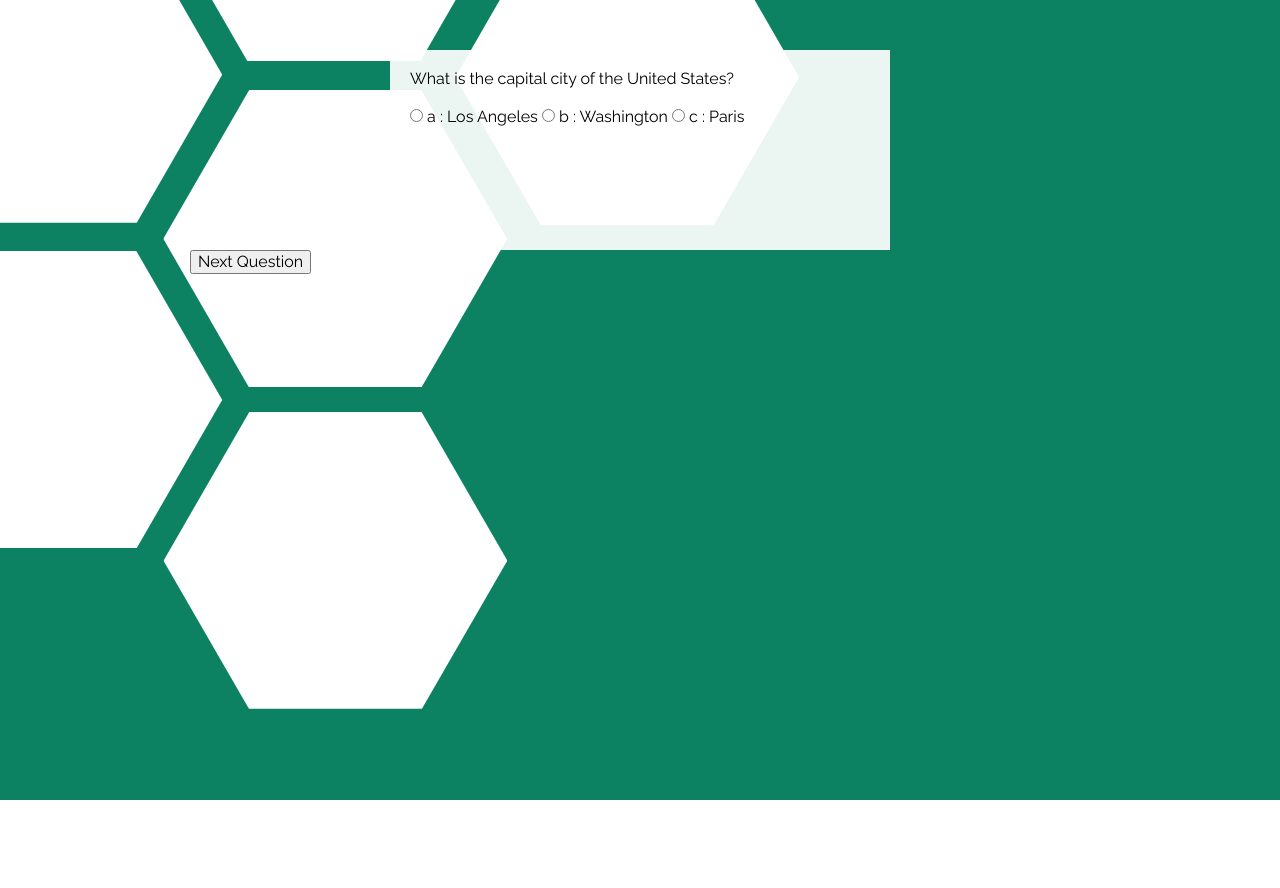
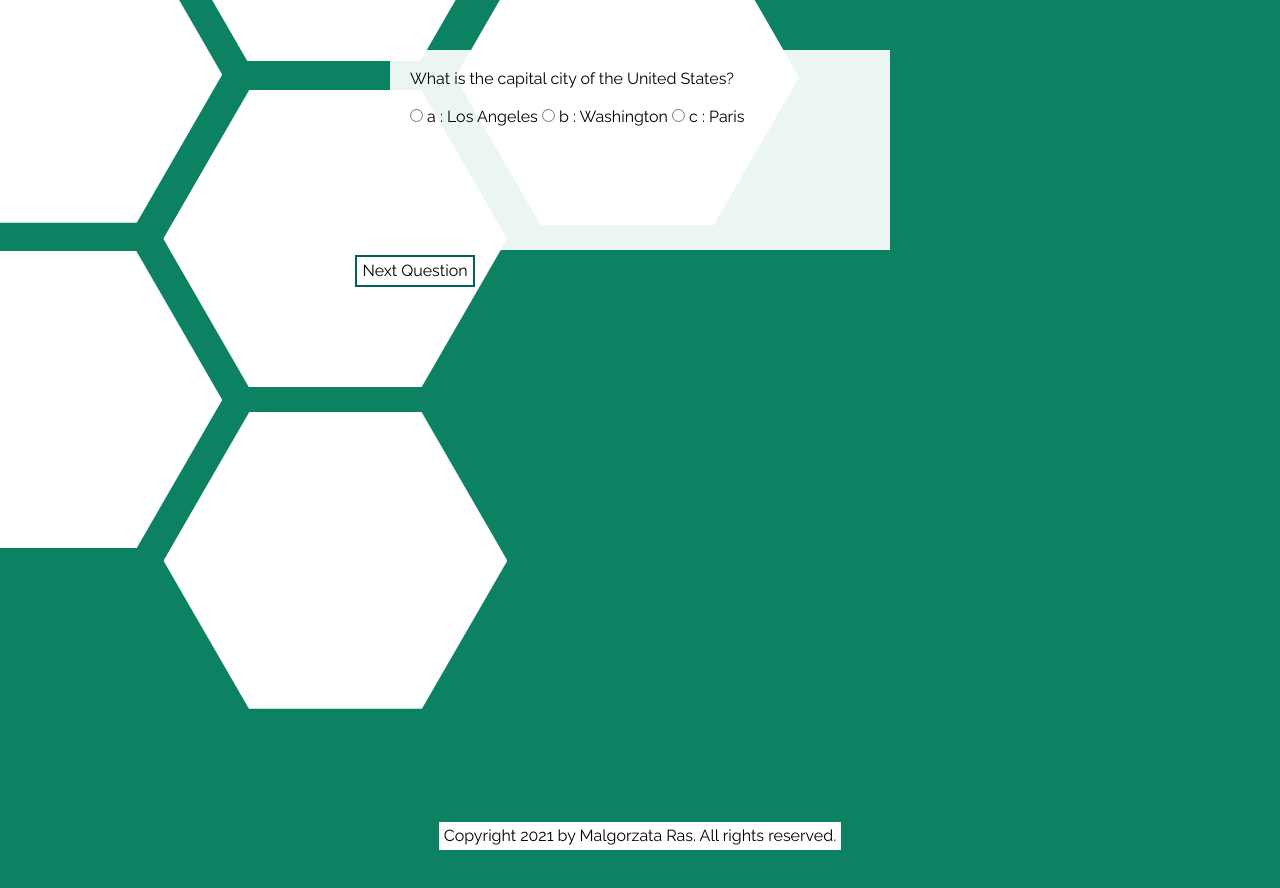
Before and after one commit to Gosia-Ras/Quiz-in-JavaScript, a plain HTML site: page index.html in a window 1280 px wide. Before the commit the page ends 800 px from the top, so only its background shows below. Drawn offline with nearby package versions, Linux system fonts and the light colour scheme.

```diff
--- a/index.html
+++ b/index.html
@@ -7,6 +7,8 @@
     <title>Quiz</title>
     <link href="css/style.css" rel="stylesheet" />
     <link href="css/quiz.css" rel="stylesheet" />
+    <link href="css/footer.css" rel="stylesheet" />
+    <link href="css/buttons.css" rel="stylesheet" />
     <script defer src="js/script.js"></script>
     <link
       rel="stylesheet"
@@ -23,6 +25,8 @@
   </head>
 
   <body class="body">
+    <div class="container">
+      <main>
         <div class="quiz-container">
           <div id="quiz"></div>
         </div>
@@ -32,5 +36,9 @@
         <button class="button" id="submit">Submit Quiz</button>
        </div>
         <div class="results" id="results"></div>
+      </main>
+
+      <footer class="footer">Copyright 2021 by Malgorzata Ras. All rights reserved.</foooter>
+    </div>
   </body>
 </html>
```
Lines whose indentation alone changed are shown as unchanged.
